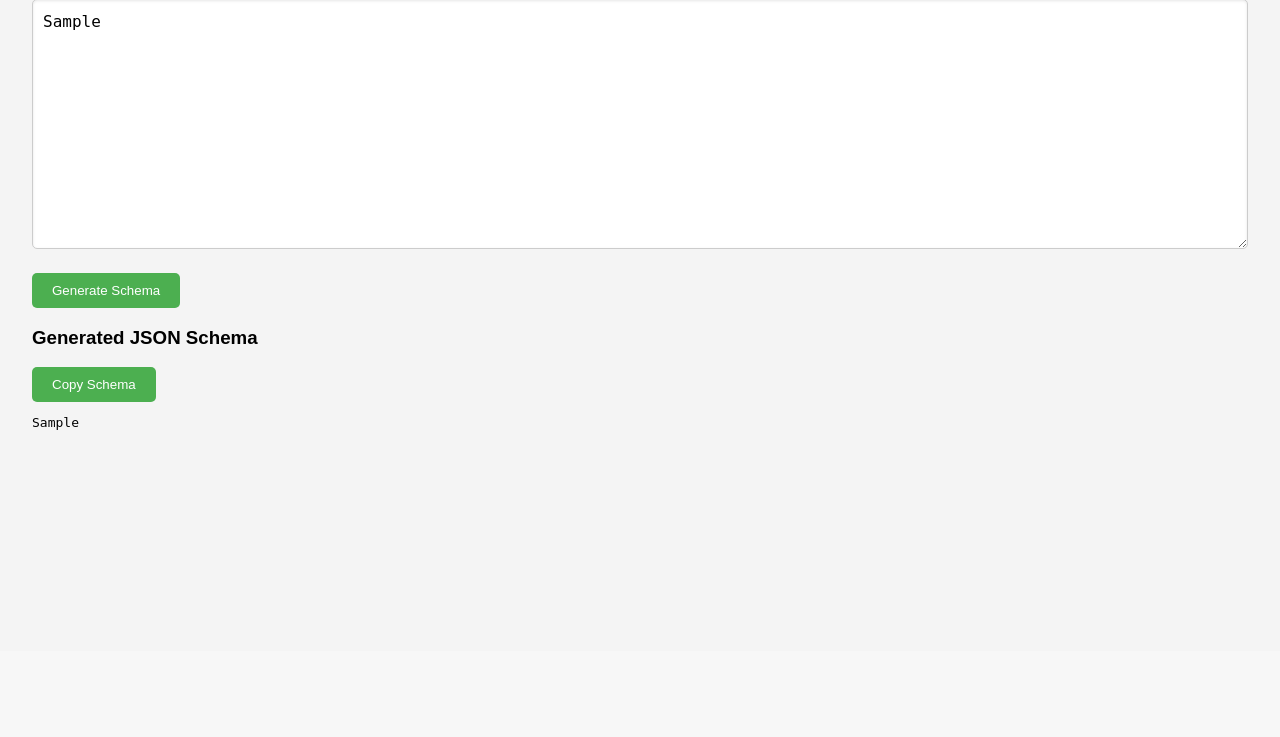
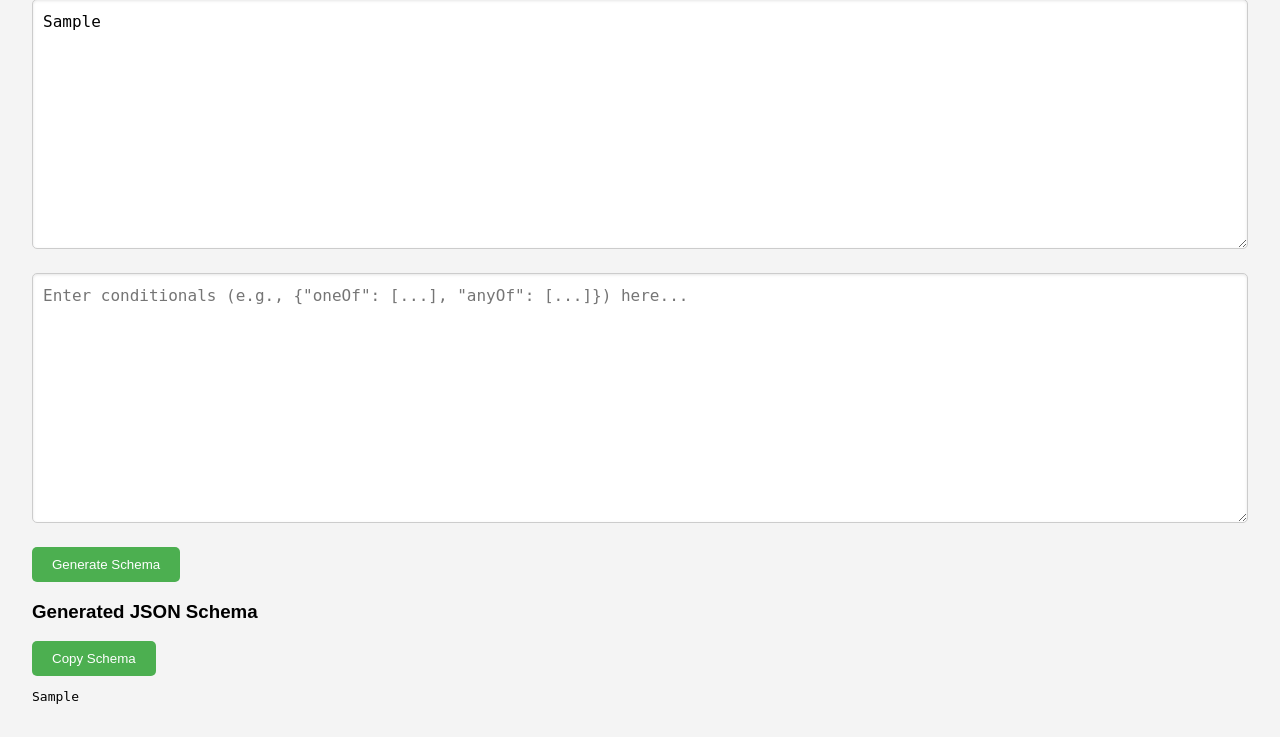
Before and after one commit to vib795/everyday-developer-tools, a Flask app: template templates/json_schema_generator.html in a window 1280 px wide. Shown: the part 149-886 px from the top of the page. Before the commit the page ends 579 px from the top, so only its background shows below. Run offline with Flask 3, Linux system fonts and the light colour scheme; the template is opened without the code that fills it: most values are stand-ins (such as "Sample title", 1, 10 or a date in 2020).

Commit message:
Updated JSON schema generator for oneOf, anyOf, allOf and not.

```diff
--- a/app.py
+++ b/app.py
@@ -8,7 +8,7 @@ from genson import SchemaBuilder
 import logging
 import base64
 
-logging.basicConfig(level=logging.ERROR)
+logging.basicConfig(level=logging.INFO)
 logger = logging.getLogger(__name__)
 
 app = Flask(__name__)
@@ -37,41 +37,55 @@ def diff_viewer():
     except Exception as e:
         logger.error(f"An error occurred. {(str(e))}")
 
-# JSON schema generator
-def generate_json_schema(json_input):
+def generate_json_schema(json_input, conditionals=None):
     try:
         json_data = json.loads(json_input)
         builder = SchemaBuilder()
         builder.add_object(json_data)
-        return builder.to_schema()
+        base_schema = builder.to_schema()
+
+        # If conditionals are provided, merge them with the base schema
+        if conditionals:
+            for key, value in conditionals.items():
+                base_schema[key] = value
+
+        return base_schema
     except json.JSONDecodeError as e:
-        logger.error(f"An error occurred. {str(e)}")
+        logger.error(f"An error occurred decoding JSON: {str(e)}")
         raise ValueError("Invalid JSON input.") from e
     except Exception as e:
-        logger.error(f"An error occurred. {str(e)}")
-        raise ValueError("An error occurred while generating the schema: " + str(e)) from e
+        logger.error(f"An error occurred in schema generation: {str(e)}")
+        raise ValueError("An error occurred while generating the schema.") from e
 
+# JSON Schema generator
 @app.route('/json-schema-generator', methods=['GET', 'POST'])
 def json_schema_generator():
-    try:
-        schema_result = None
-        schema_for_copying = None
-        json_input = ""
-        if request.method == 'POST':
-            json_input = request.form.get('json_input', '')
+    schema_result = None
+    schema_for_copying = None
+    json_input = ""
+    error_message = None  # To capture and display errors
+
+    if request.method == 'POST':
+        json_input = request.form.get('json_input', '').strip()
+        conditionals_input = request.form.get('conditionals', '{}').strip()
+
+        logger.debug(f"Processed JSON input: {json_input}")
+        logger.debug(f"Processed conditionals input: {conditionals_input}")
+
+        if not json_input:
+            error_message = "JSON input is empty. Please provide a valid JSON."
+        else:
             try:
-                generated_schema = generate_json_schema(json_input)
+                # Check if conditionals_input is an empty string, set to {} if so
+                conditionals = json.loads(conditionals_input) if conditionals_input else {}
+                generated_schema = generate_json_schema(json_input, conditionals=conditionals)
                 schema_for_copying = json.dumps(generated_schema, indent=2)
-                # Add line numbers for display
-                schema_with_lines = "\n".join(f"{i+1}: {line}" for i, line in
-                                            enumerate(schema_for_copying.splitlines()))
+                schema_with_lines = "\n".join(f"{i+1}: {line}" for i, line in enumerate(schema_for_copying.splitlines()))
                 schema_result = schema_with_lines
             except ValueError as e:
-                schema_result = str(e)
-        return render_template('json_schema_generator.html', json_input=json_input,
-                            schema_result=schema_result, schema_for_copying=schema_for_copying)
-    except Exception as e:
-        logger.error(f"An error occurred. {str(e)}")
+                error_message = f"Error processing input: {e}"
+
+    return render_template('json_schema_generator.html', json_input=json_input, schema_result=schema_result, schema_for_copying=schema_for_copying, error_message=error_message)
 
 @app.route('/json-validator', methods=['GET', 'POST'])
 def json_validator():
@@ -314,4 +328,4 @@ def counter():
 
 
 if __name__ == '__main__':
-    app.run()
+    app.run(debug=True)
--- a/templates/json_schema_generator.html
+++ b/templates/json_schema_generator.html
@@ -6,7 +6,6 @@
     <title>JSON Schema Generator</title>
     <link rel="stylesheet" href="{{ url_for('static', filename='css/style.css') }}">
     <style>
-        /* Custom styles for diff output */
         .diff-container {
             background-color: #f8f9fa;
             overflow-x: auto;
@@ -37,7 +36,7 @@
         .diff_sub {
             background-color: #ffe8e6;
         }
-        /* Full width for diff table */
+        /* Existing styles */
         .container {
             width: 95%;
             max-width: 100%;
@@ -46,6 +45,15 @@
         textarea {
             width: 100%;
             margin-bottom: 20px;
+            min-height: 150px; /* Ensure adequate space for input */
+        }
+        /* Style for displaying error messages */
+        .error-message {
+            color: #D8000C;
+            background-color: #FFD2D2;
+            margin: 20px 0;
+            padding: 10px;
+            border-radius: 5px;
         }
     </style>
     <script>
@@ -65,8 +73,17 @@
         <h2>JSON Schema Generator</h2>
         <form method="POST">
             <textarea name="json_input" class="large-textarea" placeholder="Enter JSON here..." required>{{ json_input }}</textarea>
+            <!-- New Textarea for Conditionals Input -->
+            <textarea name="conditionals" class="large-textarea" placeholder='Enter conditionals (e.g., {"oneOf": [...], "anyOf": [...]}) here...'></textarea>
             <button type="submit">Generate Schema</button>
         </form>
+        <!-- Display error message if present -->
+        {% if error_message %}
+            <div class="error-message">
+                {{ error_message }}
+            </div>
+        {% endif %}
+        <!-- Display generated schema result if present -->
         {% if schema_result %}
             <div class="schema-result">
                 <h3>Generated JSON Schema</h3>
```
